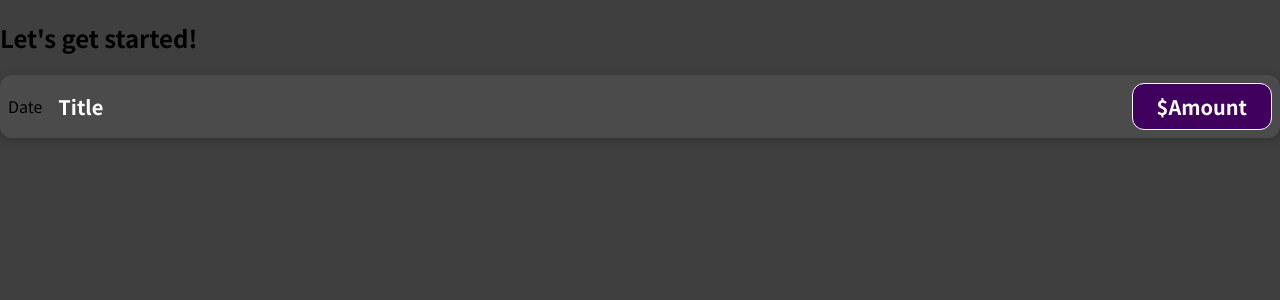
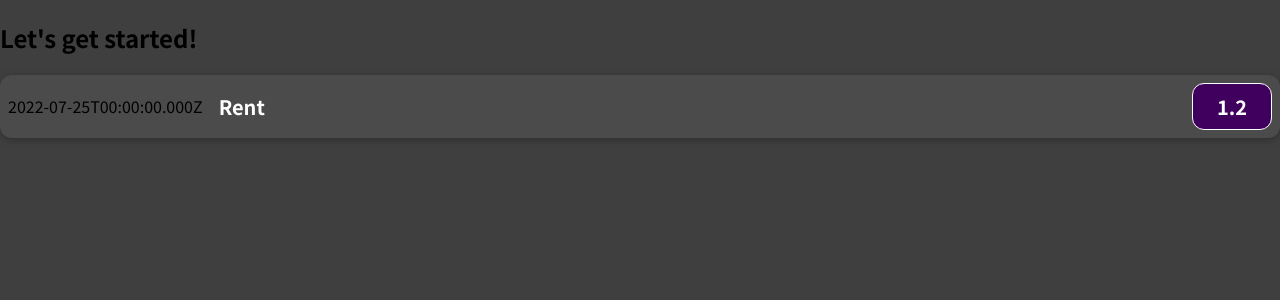
Before and after one commit to oanskyy/react-expense-tracker, a JavaScript app: page / in a window 1280 px wide. Shown: the top 300 px of the page. Built offline with nearby package versions, Linux system fonts and the light colour scheme.

Commit message:
Output dynamic data

```diff
--- a/src/components/ExpenseItem.js
+++ b/src/components/ExpenseItem.js
@@ -1,12 +1,16 @@
 import "./ExpenseItem.css";
 
 function ExpenseItem() {
+  const expenseDate = new Date(2022, 6, 25);
+  const expenseTitle = "Rent";
+  const expenseAmount = 1.2;
+
   return (
     <div className="expense-item">
-      <div>Date</div>
+      <div>{expenseDate.toISOString()}</div>
       <div className="expense-item__description">
-        <h2>Title</h2>
-        <div className="expense-item__price">$Amount</div>
+        <h2>{expenseTitle}</h2>
+        <div className="expense-item__price">{expenseAmount}</div>
       </div>
     </div>
   );
```
Also changed, not shown: 1 other file (tests, documents, lock files or other folders).
